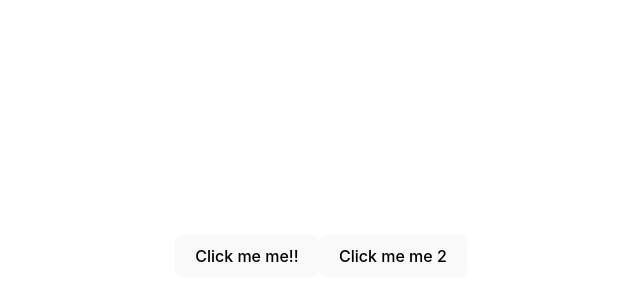
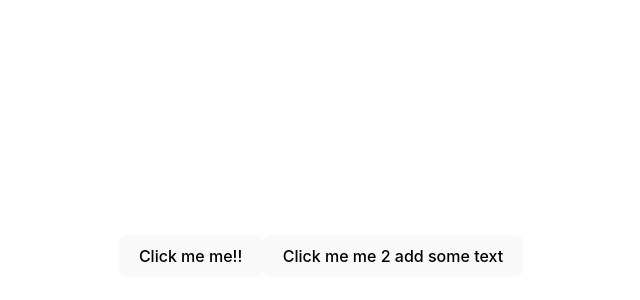
Before and after one commit to supakrit03/semantic-release-101, a React (Vite) app: page / in a window 1280 px wide. Shown: the part 144-444 px from the top of the page, without its empty margins (319-959 px from the left). Built offline with nearby package versions, Linux system fonts and the light colour scheme.

Commit message:
feat: add some text

```diff
--- a/src/App.tsx
+++ b/src/App.tsx
@@ -4,7 +4,7 @@ function App() {
   return (
     <>
       <button>Click me me!!</button>
-      <button>Click me me 2</button>
+      <button>Click me me 2 add some text</button>
     </>
   );
 }
```
